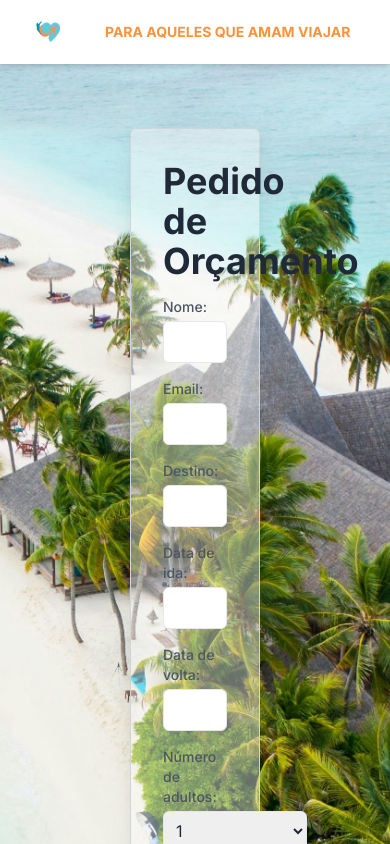
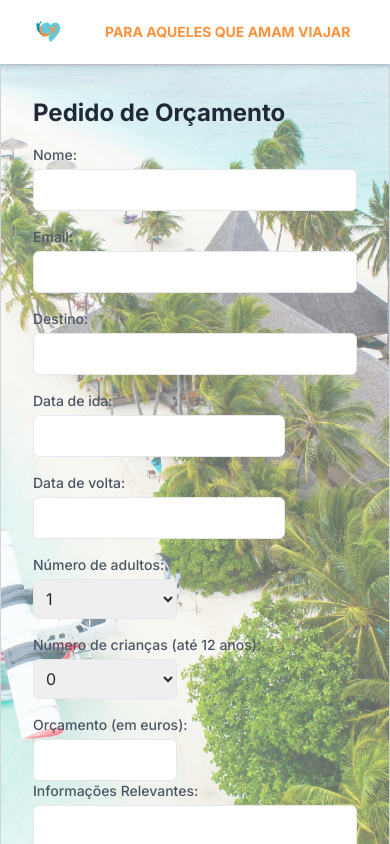
Before and after one commit to Usedtron/travel-agency, a Next.js app: page /form in a window 390 px wide. Shown: the top 844 px of the page. Built offline with nearby package versions, Linux system fonts and the light colour scheme.

Commit message:
update form form mobile

```diff
--- a/app/form/page.tsx
+++ b/app/form/page.tsx
@@ -10,8 +10,8 @@ const Form = () => {
 
   return (
     <form className="flex justify-center items-center h-auto formulario">
-      <div className="container mt-32 mb-20 mx-60 p-8 flex-1 w-1/3 h-1/3 bg-white  bg-opacity-40 shadow-xl border border-gray-300 rounded-md">
-        <h1 className="text-4xl font-bold mb-4">Pedido de Orçamento</h1>
+      <div className="container mt-16 lg:mt-32 lg:mb-20 lg:mx-60 p-8 flex-1 lg:w-1/3 lg:h-1/3 bg-white  bg-opacity-40 shadow-xl border border-gray-300 rounded-md">
+        <h1 className="text-2xl lg:text-4xl font-bold mb-4">Pedido de Orçamento</h1>
         <div className="mt-4 ">
           <label
             htmlFor="nome"
```
